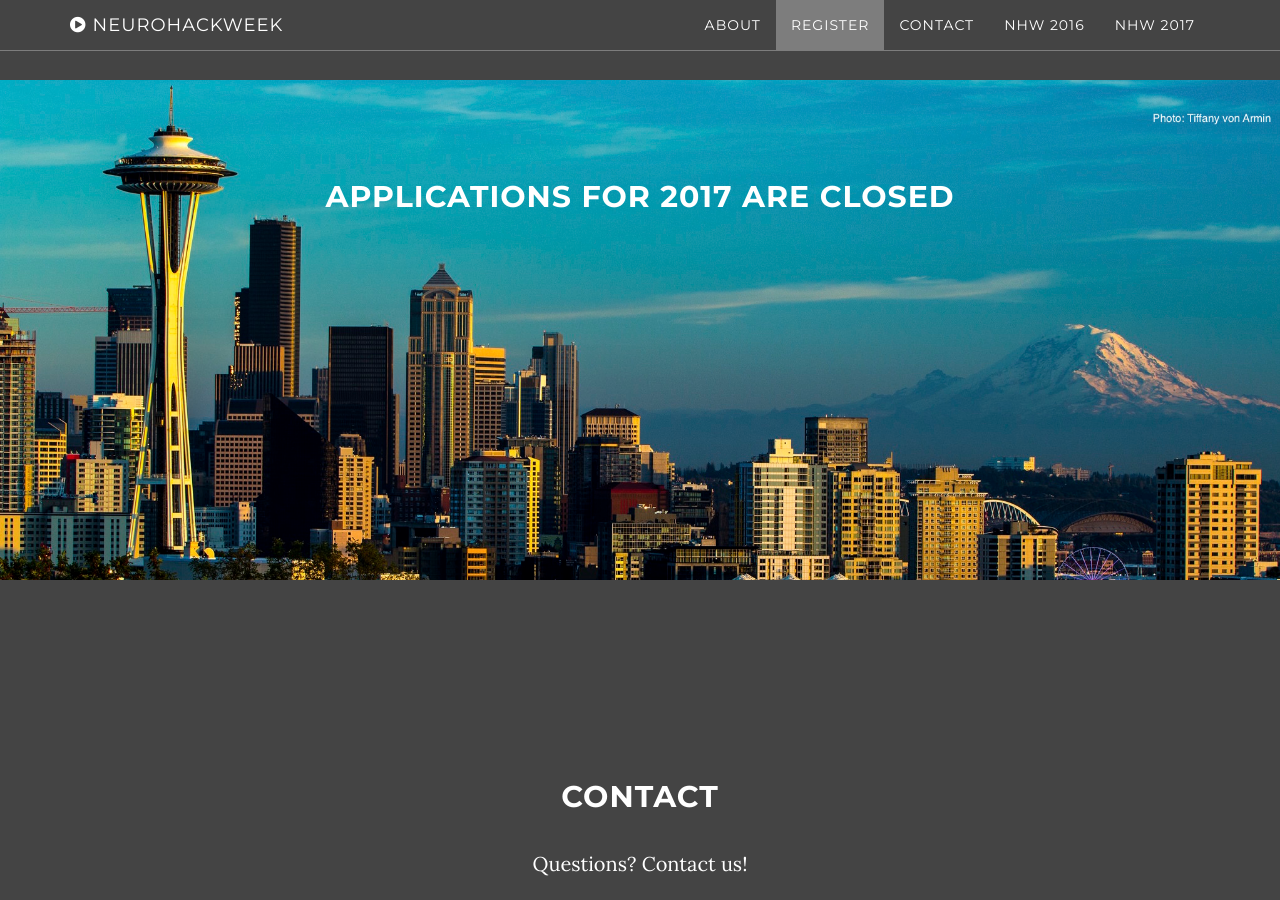
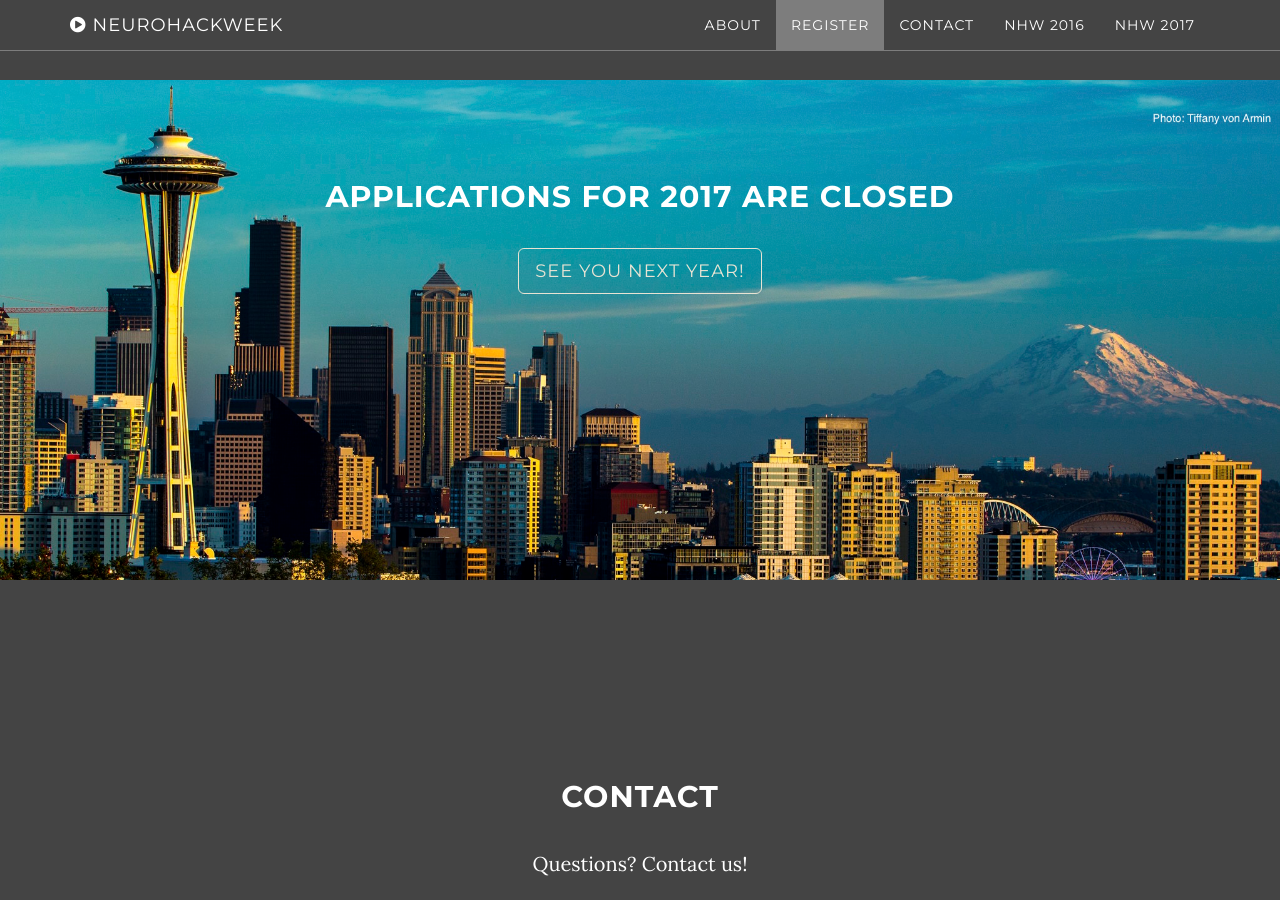
Before and after one commit to neurohackweek/neurohackweek.github.io, a Jekyll site: the page built from index.html, in a window 1280 px wide and 900 px high, scrolled down 2479 px. Built offline with Jekyll 4.4.1, drawn with Linux system fonts in a browser that asks for light colours.

Commit message:
Mumble, mumble, foo bar.

```diff
--- a/_includes/download.html
+++ b/_includes/download.html
@@ -4,6 +4,7 @@
             <div class="container">
                 <div class="col-lg-8 col-lg-offset-2">
                     <h2>Applications for 2017 are closed<h2>
+                      <a href="https://form.jotformeu.com/70342294106348" class="btn btn-default btn-lg">See you next year!</a>
                 </div>
             </div>
         </div>
```
